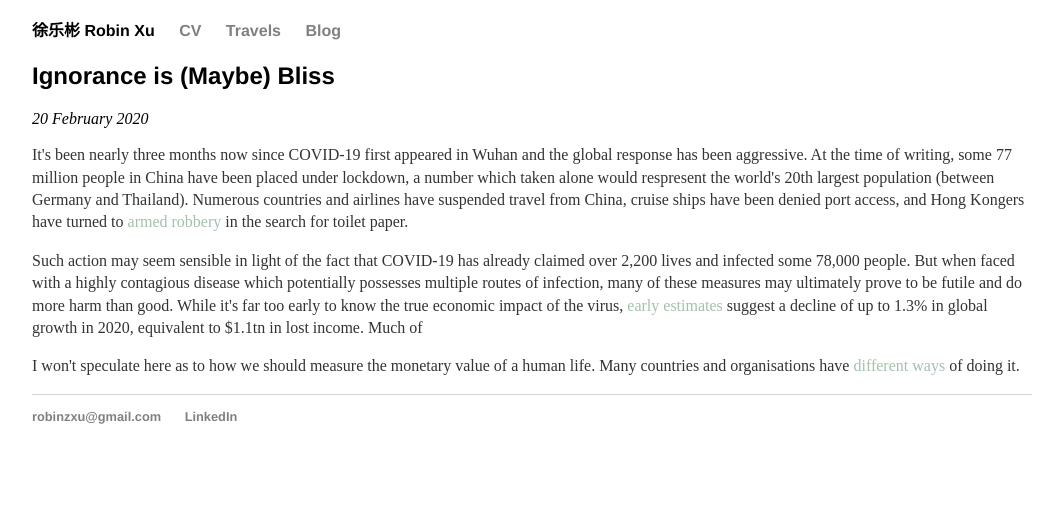
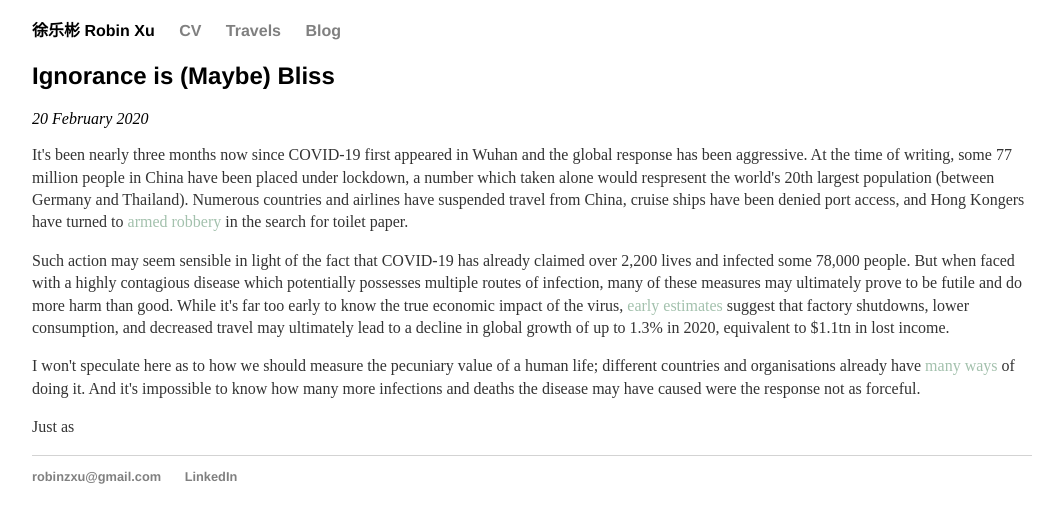
Before and after one commit to robinzxu/robinzxu.github.io, a Jekyll site: the page built from _posts/2020-02-20-ignorance-is-maybe-bliss.md, in a window 1280 px wide. Shown: the top 523 px of the page, without its empty margins (108-1163 px from the left). Built offline with Jekyll 4.4.1, drawn with Linux system fonts in a browser that asks for light colours.

Commit message:
Update 2020-02-20-ignorance-is-maybe-bliss.md

```diff
--- a/_posts/2020-02-20-ignorance-is-maybe-bliss.md
+++ b/_posts/2020-02-20-ignorance-is-maybe-bliss.md
@@ -6,6 +6,8 @@ date: 2020-02-20
 
 It\'s been nearly three months now since COVID-19 first appeared in Wuhan and the global response has been aggressive. At the time of writing, some 77 million people in China have been placed under lockdown, a number which taken alone would respresent the world\'s 20th largest population (between Germany and Thailand). Numerous countries and airlines have suspended travel from China, cruise ships have been denied port access, and Hong Kongers have turned to [armed robbery](https://www.scmp.com/news/hong-kong/law-and-crime/article/3050907/armed-gang-steals-hk1000-toilet-paper-coronavirus){:target="_blank" rel="noopener"} in the search for toilet paper.
 
-Such action may seem sensible in light of the fact that COVID-19 has already claimed over 2,200 lives and infected some 78,000 people. But when faced with a highly contagious disease which potentially possesses multiple routes of infection, many of these measures may ultimately prove to be futile and do more harm than good. While it\'s far too early to know the true economic impact of the virus, [early estimates](https://www.theguardian.com/world/2020/feb/19/coronavirus-could-cost-global-economy-1tn-in-lost-output){:target="_blank" rel="noopener"} suggest a decline of up to 1.3% in global growth in 2020, equivalent to $1.1tn in lost income. Much of
+Such action may seem sensible in light of the fact that COVID-19 has already claimed over 2,200 lives and infected some 78,000 people. But when faced with a highly contagious disease which potentially possesses multiple routes of infection, many of these measures may ultimately prove to be futile and do more harm than good. While it\'s far too early to know the true economic impact of the virus, [early estimates](https://www.theguardian.com/world/2020/feb/19/coronavirus-could-cost-global-economy-1tn-in-lost-output){:target="_blank" rel="noopener"} suggest that factory shutdowns, lower consumption, and decreased travel may ultimately lead to a decline in global growth of up to 1.3% in 2020, equivalent to $1.1tn in lost income.
 
-I won\'t speculate here as to how we should measure the monetary value of a human life. Many countries and organisations have [different](https://onlinelibrary.wiley.com/doi/pdf/10.1002/psb.1562){:target="_blank" rel="noopener"} [ways](https://www.bloomberg.com/graphics/2017-value-of-life/){:target="_blank" rel="noopener"} of doing it.
+I won\'t speculate here as to how we should measure the pecuniary value of a human life; different countries and organisations already have [many](https://onlinelibrary.wiley.com/doi/pdf/10.1002/psb.1562){:target="_blank" rel="noopener"} [ways](https://www.bloomberg.com/graphics/2017-value-of-life/){:target="_blank" rel="noopener"} of doing it. And it\'s impossible to know how many more infections and deaths the disease may have caused were the response not as forceful.
+
+Just as
```
